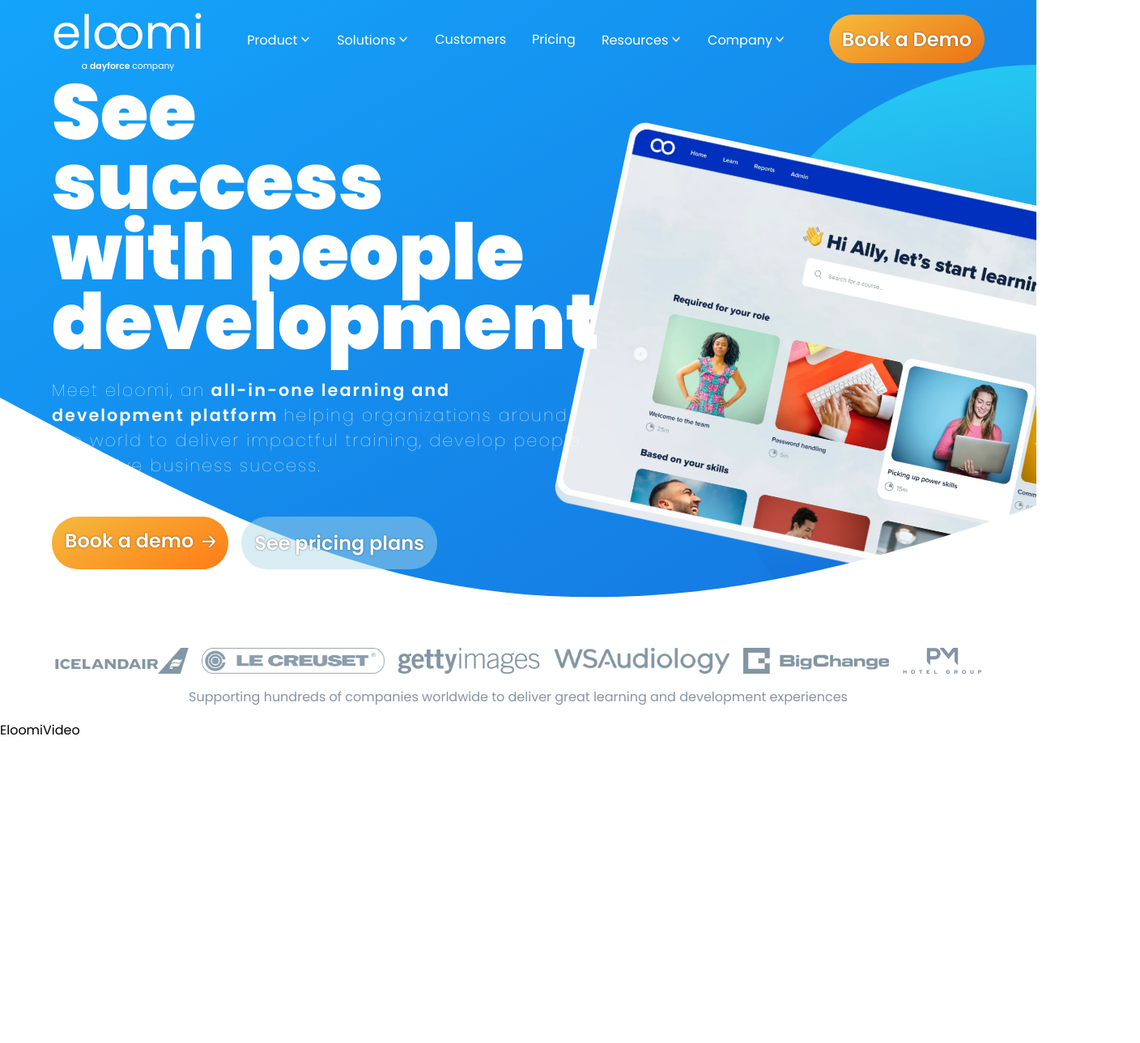
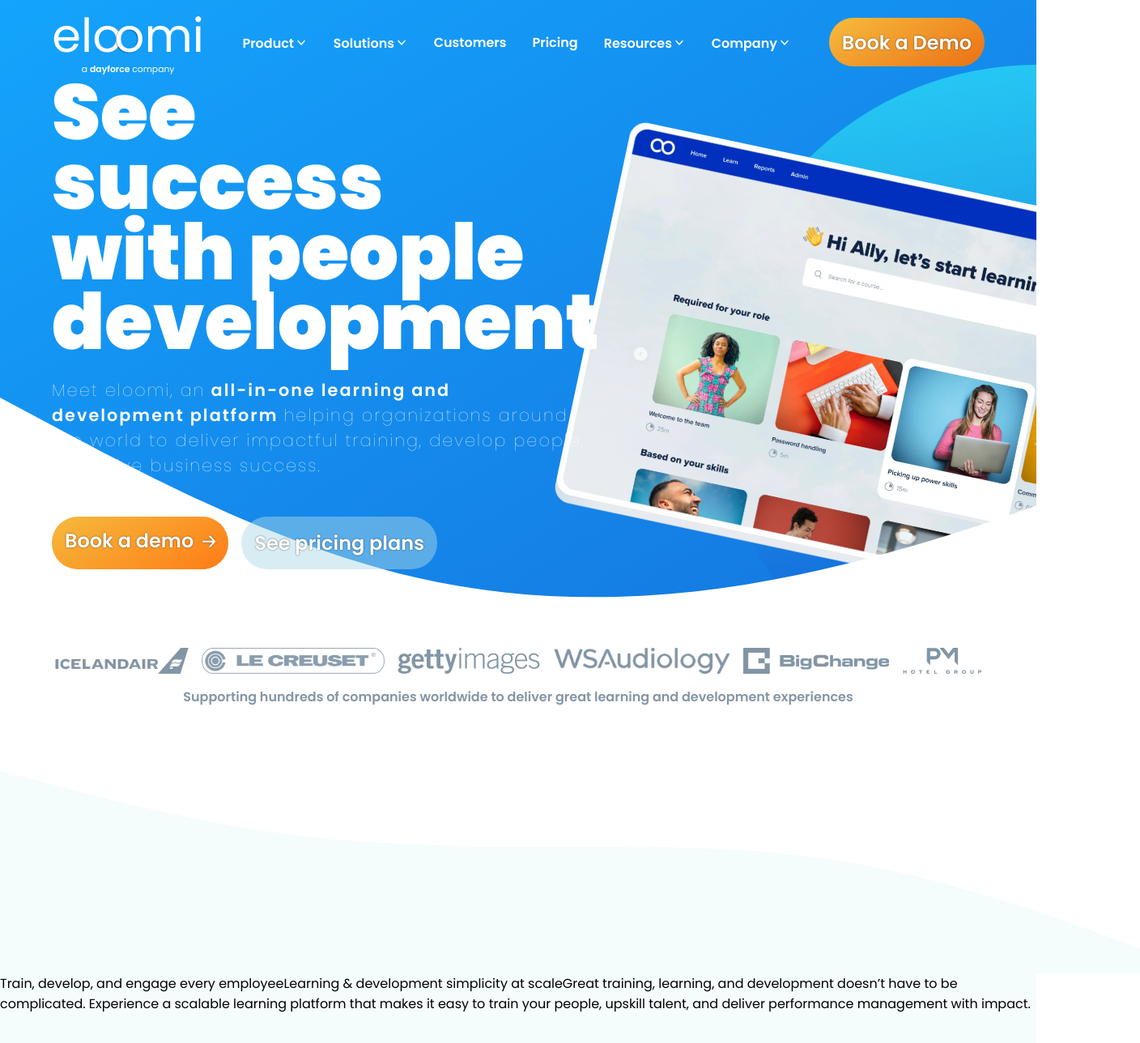
Before and after one commit to sBucka/eloomi-demo, a React (Create React App) app: page / in a window 1280 px wide. Shown: the top 1288 px of the page at 81% size, 1408 px wide, since content can reach past the window. Before the commit the page ends 914 px from the top, so only its background shows below. Built offline with nearby package versions, Linux system fonts and the light colour scheme; a web font is replaced by a local one.

Commit message:
Add scroll hook

```diff
--- a/src/components/CompaniesImgs/companies.css
+++ b/src/components/CompaniesImgs/companies.css
@@ -1,4 +1,4 @@
-.companies{
+#companies {
   width: 100vw;
   display: flex;
   justify-content: center;
@@ -19,9 +19,10 @@
   height: 2rem;
 }
 
-.companies>span{
+#companies span {
   padding: 1rem;
-    color: rgb(132,149,164);
+  color: rgb(132, 149, 164);
   max-width: 75em;
   text-wrap: pretty;
+  font-weight: 600;
 }
--- a/src/components/CompaniesImgs/companies.js
+++ b/src/components/CompaniesImgs/companies.js
@@ -9,7 +9,7 @@
 import company6 from "./../../assets/company6.png";
 const Companies = () => {
   return (
-    <section class="companies">
+    <section id="companies">
       <div class="companieImgs">
         <img src={company1} alt="company" className="companieImg" />
         <img src={company2} alt="company" className="companieImg" />
--- a/src/components/EloomiVideo/eloomiVideo.css
+++ b/src/components/EloomiVideo/eloomiVideo.css
@@ -0,0 +1,15 @@
+#eloomiVideo{
+    display: flex;
+    flex-direction: column;
+}
+
+.eloomiVideoWaves {
+  width: 110%;
+  left: 0;
+  object-fit: fill;
+}
+.eloomiVideoContext {
+  height: 100lvh;
+  background: rgb(244,252,252);
+
+}
--- a/src/components/EloomiVideo/eloomiVideo.js
+++ b/src/components/EloomiVideo/eloomiVideo.js
@@ -1,9 +1,30 @@
-import React from 'react'
+import React from "react";
+import "./eloomiVideo.css";
+
+import waveBg from "./../../assets/waveBg1.svg";
 
 const EloomiVideo = () => {
   return (
-    <div>EloomiVideo</div>
-  )
-}
+    <section id="eloomiVideo">
+      <img src={waveBg} alt="" className="eloomiVideoWaves" />
+      <div class="eloomiVideoContext">
+        <div className="textContainer">
+          <span class="firstHeading">
+            Train, develop, and engage every employee
+          </span>
+          <span className="secondHeading">
+            Learning & development simplicity at scale
+          </span>
+          <span class="text">
+            Great training, learning, and development doesn’t have to be
+            complicated. Experience a scalable learning platform that makes it
+            easy to train your people, upskill talent, and deliver performance
+            management with impact.
+          </span>
+        </div>
+      </div>
+    </section>
+  );
+};
 
-export default EloomiVideo
+export default EloomiVideo;
--- a/src/components/Intro/intro.css
+++ b/src/components/Intro/intro.css
@@ -1,4 +1,4 @@
-.intro {
+#intro {
   overflow: hidden;
   position: relative;
 }
--- a/src/components/Intro/intro.js
+++ b/src/components/Intro/intro.js
@@ -10,7 +10,7 @@
 
 const Intro = () => {
   return (
-    <section className="intro">
+    <section id="intro">
       <div className="introduction">
         <div className="introductionContext">
           <div className="introBigText">
--- a/src/components/Nav/nav.css
+++ b/src/components/Nav/nav.css
@@ -4,8 +4,18 @@
   display: flex;
   justify-content: center;
   align-items: center;
-  position: absolute;
+  position: fixed;
   z-index: 1000;
+  color: white;
+  transition: all 0.2s ease-in;
+  box-shadow: 0 40px rgba(255, 255, 255, 0);
+  height: 6.5rem;
+}
+nav.nav-change {
+  background-color: rgb(255, 255, 255);
+  color: rgb(12, 36, 68);
+  box-shadow: 0 5px white;
+  height: 5rem;
 }
 
 .items {
@@ -15,8 +25,6 @@
   flex-direction: row;
   width: 90vw;
   max-width: 75em;
-  height: 6rem;
-  color: white;
 }
 
 .eloomiLogo {
@@ -41,7 +49,7 @@
   text-wrap: nowrap;
   transform: translateY(-8px);
 }
-.eloomiLogoBottomBold{
+.eloomiLogoBottomBold {
   font-weight: 600;
 }
 .navMenu {
@@ -57,6 +65,7 @@
   flex: 1;
   margin: auto 1rem;
   text-wrap: nowrap;
+  font-weight: 600;
 }
 
 .arrow {
--- a/src/components/Nav/nav.js
+++ b/src/components/Nav/nav.js
@@ -1,10 +1,23 @@
-import React from "react";
+import React, { useEffect, useState } from "react";
 import "./nav.css";
+import useScrollListener from "./../../hooks/useScroll";
 
 const Nav = () => {
+  // update classList of nav on scroll
+  const [navClassList, setNavClassList] = useState([]);
+  const scroll = useScrollListener();
+  useEffect(() => {
+    const _classList = [];
+
+    if (scroll.y > 10)
+      _classList.push("nav-change");
+
+    setNavClassList(_classList);
+  }, [scroll.y, scroll.lastY]);
+
   return (
-    <section className="nav">
-      <nav>
+    <section id="nav">
+      <nav className={navClassList.join(" ")}>
         <div className="items">
           <div className="eloomiLogo">
             <div className="eloomiLogoTop">
@@ -16,12 +29,20 @@
             </div>
           </div>
           <ul className="navMenu">
-              <li className="navMenuItem">Product<span className="arrow">&#62;</span></li>
-              <li className="navMenuItem">Solutions<span className="arrow">&#62;</span></li>
+            <li className="navMenuItem">
+              Product<span className="arrow">&#62;</span>
+            </li>
+            <li className="navMenuItem">
+              Solutions<span className="arrow">&#62;</span>
+            </li>
             <li className="navMenuItem">Customers</li>
             <li className="navMenuItem">Pricing</li>
-              <li className="navMenuItem">Resources<span className="arrow">&#62;</span></li>
-              <li className="navMenuItem">Company<span className="arrow">&#62;</span></li>
+            <li className="navMenuItem">
+              Resources<span className="arrow">&#62;</span>
+            </li>
+            <li className="navMenuItem">
+              Company<span className="arrow">&#62;</span>
+            </li>
           </ul>
           <button className="STYLEbtnBookDemo">Book a Demo</button>
         </div>
--- /dev/null
+++ b/src/hooks/useScroll.js
@@ -0,0 +1,35 @@
+import { createContext, useState, useEffect } from "react";
+
+export default function useScrollListener() {
+  const [data, setData] = useState({
+    x: 0,
+    y: 0,
+    lastX: 0,
+    lastY: 0
+  });
+
+  // set up event listeners
+  useEffect(() => {
+    const handleScroll = () => {
+      setData((last) => {
+        return {
+          x: window.scrollX,
+          y: window.scrollY,
+          lastX: last.x,
+          lastY: last.y
+        };
+      });
+    };
+
+    handleScroll();
+    window.addEventListener("scroll", handleScroll);
+
+    return () => {
+      window.removeEventListener("scroll", handleScroll);
+    };
+  }, []);
+
+  return data;
+}
+
+export const ScrollContext = createContext(null);
```
Also changed, not shown: public/style.css (line endings or trailing spaces). Lines whose indentation alone changed are shown as unchanged.
